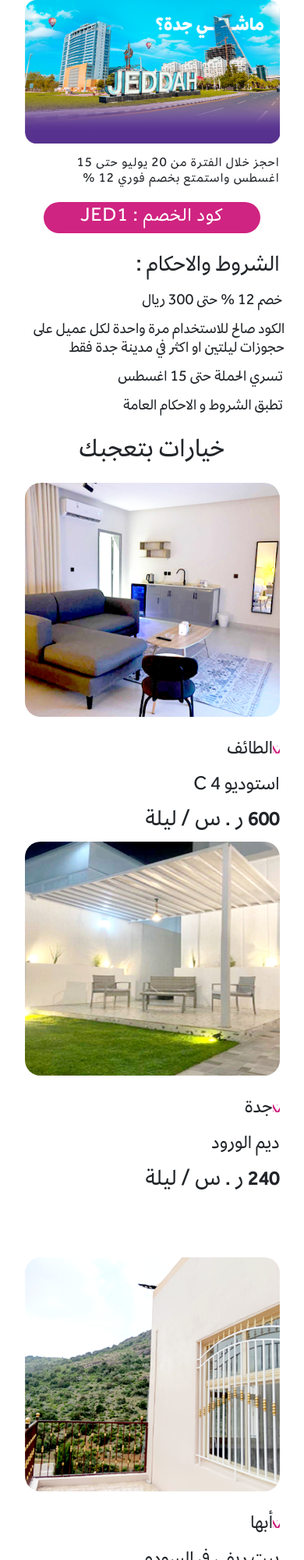
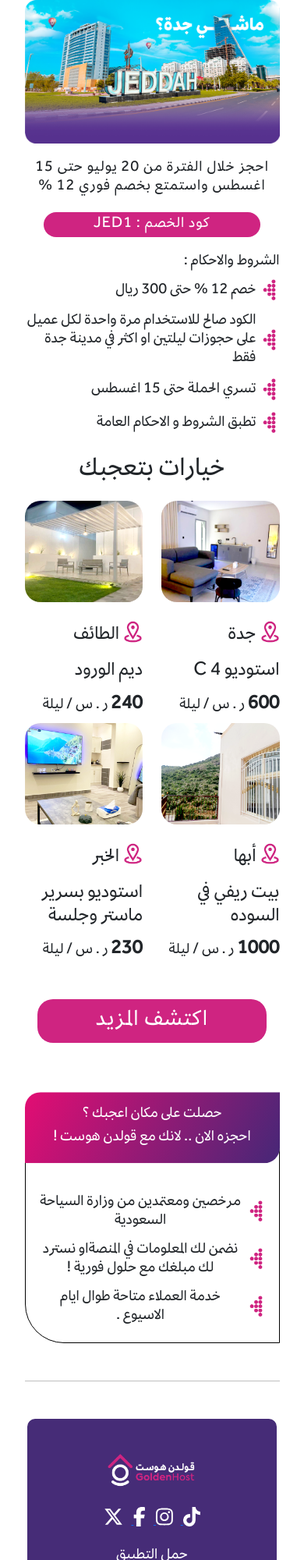
Before and after one commit to samaateff/golden-email, a plain HTML site: page index.html in a window 390 px wide. Shown: the top 2000 px of the page at 78% size. Drawn offline with nearby package versions, Linux system fonts and the light colour scheme.

Commit message:
second commit

```diff
--- a/index.html
+++ b/index.html
@@ -171,7 +171,7 @@
       .img-div {
         position: relative;
         height: 300px;
-        width: 400px;
+        /* width: 400px; */
         margin-bottom: 1.5em;
       }
       .overlay-img {
@@ -203,12 +203,16 @@
         height: 3px;
         top: 22px;
         background-color: #fff;
-        left: 185px;
+        left: 204px;
         transform: rotate(90deg);
         margin: 0px 0px;
       }
+      .main-img {
+        width: 100%;
+      }
       .main-head {
         font-size: 59px;
+        text-align: center;
       }
       .discount {
         font-size: 45px;
@@ -351,7 +355,6 @@
       }
       /* new me */
       @media (max-width: 992px) {
-        img,
         .main-img,
         .img-div,
         .img-div img {
@@ -400,10 +403,10 @@
         .colored {
           width: 100%;
           margin-top: -1em;
-          transform: translate(0, 40%) !important;
+          transform: translate(0, 70%) !important;
         }
         .thank .last {
-          height: 250px;
+          height: 285px;
         }
         .store {
           font-size: 10px !important;
@@ -421,6 +424,20 @@
         .aftercolored {
           padding-right: 1em !important;
           padding-left: 1em !important;
+        }
+        .img-div {
+          height: 130px;
+        }
+        h3,
+        h6 {
+          font-size: 20px !important;
+        }
+        .last h6 {
+          font-size: 7px !important;
+        }
+        .socail > div {
+          margin: 0 !important;
+          margin-bottom: 2em;
         }
       }
     </style>
@@ -445,26 +462,50 @@
           <h3 class="tandc">الشروط والاحكام :</h3>
 
           <div style="display: flex; align-items: center; margin: 5px 0">
-            <div><img src="images/circles.svg" width="50" height="10" /></div>
+            <div>
+              <img
+                src="images/circles.png"
+                width="25"
+                style="margin: 0 0 10px 15px"
+              />
+            </div>
             <h6 style="font-size: 25px; font-weight: 400; margin-right: -0.5em">
               خصم 12 % حتى 300 ريال
             </h6>
           </div>
           <div style="display: flex; align-items: center; margin: 5px 0">
-            <div><img src="images/circles.svg" width="50" height="10" /></div>
+            <div>
+              <img
+                src="images/circles.png"
+                width="25"
+                style="margin: 0 0 10px 15px"
+              />
+            </div>
             <h6 style="font-size: 26px; font-weight: 400; margin-right: -0.5em">
               الكود صالح للاستخدام مرة واحدة لكل عميل على حجوزات ليلتين او اكثر
               في مدينة جدة فقط
             </h6>
           </div>
           <div style="display: flex; align-items: center; margin: 5px 0">
-            <div><img src="images/circles.svg" width="50" height="10" /></div>
+            <div>
+              <img
+                src="images/circles.png"
+                width="25"
+                style="margin: 0 0 10px 15px"
+              />
+            </div>
             <h6 style="font-size: 25px; font-weight: 400; margin-right: -0.5em">
               تسري الحملة حتى 15 اغسطس
             </h6>
           </div>
           <div style="display: flex; align-items: center; margin: 5px 0">
-            <div><img src="images/circles.svg" width="50" height="10" /></div>
+            <div>
+              <img
+                src="images/circles.png"
+                width="25"
+                style="margin: 0 0 10px 15px"
+              />
+            </div>
             <h6 style="font-size: 25px; font-weight: 400; margin-right: -0.5em">
               تطبق الشروط و الاحكام العامة
             </h6>
@@ -480,7 +521,8 @@
           </h3>
         </div>
 
-        <div class="d-block d-md-flex" style="justify-content: space-between">
+        <div class="row">
+          <div class="col-6">
             <div>
               <div class="img-div">
                 <img class="overlay-img" src="images/4.png" />
@@ -493,9 +535,13 @@
                 "
               >
                 <span
-                ><img src="images/location.svg" width="50" height="10" />
+                  ><img
+                    style="margin: 0px 0 10px 5px"
+                    src="images/location.png"
+                    width="25"
+                  />
                 </span>
-              <span style="font-size: 25px; font-weight: 400">الطائف</span>
+                <span style="font-size: 25px; font-weight: 400">جدة</span>
               </div>
 
               <h3 class="sections" style="font-size: 35px; margin: 0.5em 0">
@@ -506,7 +552,9 @@
                 ر . س / ليلة
               </h6>
             </div>
+          </div>
           <!--  -->
+          <div class="col-6">
             <div>
               <div class="img-div">
                 <img class="overlay-img" src="images/5.png" />
@@ -519,9 +567,14 @@
                 "
               >
                 <span
-                ><img src="images/location.svg" width="50" height="10" />
+                  ><img
+                    style="margin: 0px 0 10px 5px"
+                    src="images/location.png"
+                    width="25"
+                  />
                 </span>
-              <span style="font-size: 25px; font-weight: 400">جدة</span>
+
+                <span style="font-size: 25px; font-weight: 400">الطائف</span>
               </div>
               <h3 class="sections" style="font-size: 35px; margin: 0.5em 0">
                 ديم الورود
@@ -532,12 +585,11 @@
               </h6>
             </div>
           </div>
+        </div>
         <!-- second div -->
 
-        <div
-          class="d-block d-md-flex"
-          style="justify-content: space-between; margin-top: 5em"
-        >
+        <div class="row">
+          <div class="col-6">
             <div>
               <div class="img-div">
                 <img class="overlay-img" src="images/6.png" />
@@ -550,8 +602,13 @@
                 "
               >
                 <span
-                ><img src="images/location.svg" width="50" height="10" />
+                  ><img
+                    style="margin: 0px 0 10px 5px"
+                    src="images/location.png"
+                    width="25"
+                  />
                 </span>
+
                 <span style="font-size: 25px; font-weight: 400">أبها</span>
               </div>
               <h3 class="sections" style="font-size: 35px; margin: 0.5em 0">
@@ -562,7 +619,8 @@
                 ر . س / ليلة
               </h6>
             </div>
-          <!--  -->
+          </div>
+          <div class="col-6">
             <div>
               <div class="img-div">
                 <img class="overlay-img" src="images/2.png" />
@@ -575,8 +633,13 @@
                 "
               >
                 <span
-                ><img src="images/location.svg" width="50" height="10" />
+                  ><img
+                    style="margin: 0px 0 10px 5px"
+                    src="images/location.png"
+                    width="25"
+                  />
                 </span>
+
                 <span style="font-size: 25px; font-weight: 400">الخبر</span>
               </div>
               <h3 class="sections" style="font-size: 35px; margin: 0.5em 0">
@@ -586,6 +649,7 @@
                 <span style="font-size: 25px; font-weight: bold">230</span>
                 ر . س / ليلة
               </h6>
+            </div>
           </div>
         </div>
 
@@ -650,19 +714,37 @@
           "
         >
           <div style="display: flex; align-items: center; margin: 5px 0">
-            <div><img src="images/circles.svg" width="50" height="10" /></div>
+            <div>
+              <img
+                src="images/circles.png"
+                width="25"
+                style="margin: 0 0 10px 15px"
+              />
+            </div>
             <h6 style="font-size: 25px; font-weight: 400; margin-right: -0.5em">
               مرخصين ومعتمدين من وزارة السياحة السعودية
             </h6>
           </div>
           <div style="display: flex; align-items: center; margin: 5px 0">
-            <div><img src="images/circles.svg" width="50" height="10" /></div>
+            <div>
+              <img
+                src="images/circles.png"
+                width="25"
+                style="margin: 0 0 10px 15px"
+              />
+            </div>
             <h6 style="font-size: 26px; font-weight: 400; margin-right: -0.5em">
               نضمن لك المعلومات في المنصةاو نسترد لك مبلغك مع حلول فورية !
             </h6>
           </div>
           <div style="display: flex; align-items: center; margin: 5px 0">
-            <div><img src="images/circles.svg" width="50" height="10" /></div>
+            <div>
+              <img
+                src="images/circles.png"
+                width="25"
+                style="margin: 0 0 10px 15px"
+              />
+            </div>
             <h6 style="font-size: 25px; font-weight: 400; margin-right: -0.5em">
               خدمة العملاء متاحة طوال ايام الاسيوع .
             </h6>
@@ -678,7 +760,7 @@
             <a href="../index.html">
               <img
                 class="footer-img"
-                src="images/footer-logo 2.png"
+                src="images/footer-logo.png"
                 alt=""
                 width="130"
                 height="auto"
@@ -728,7 +810,7 @@
                     align-items: center;
                   "
                 >
-                  <div>
+                  <div style="margin: 0 5px">
                     <h6
                       class="storehead"
                       style="font-weight: 400; font-size: 7px"
@@ -771,7 +853,7 @@
                     align-items: center;
                   "
                 >
-                  <div>
+                  <div style="margin: 0 5px">
                     <h6
                       class="storehead"
                       style="font-weight: 400; font-size: 7px"
```
Also changed, not shown: images/circles.png (added), images/footer-logo.png (added), images/location.png (added), images/logo.svg (added), images/vector.svg (added). Lines whose indentation alone changed are shown as unchanged.
